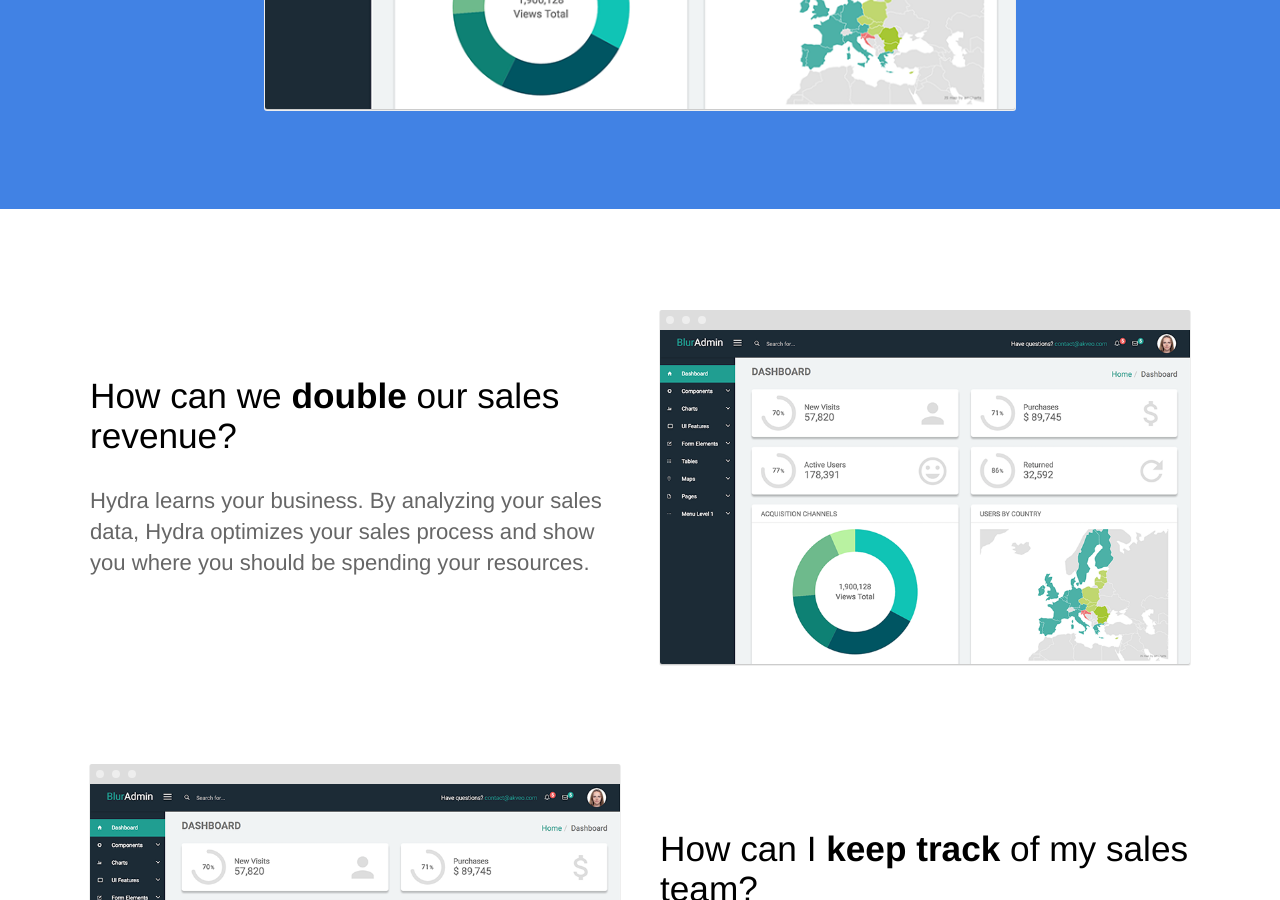
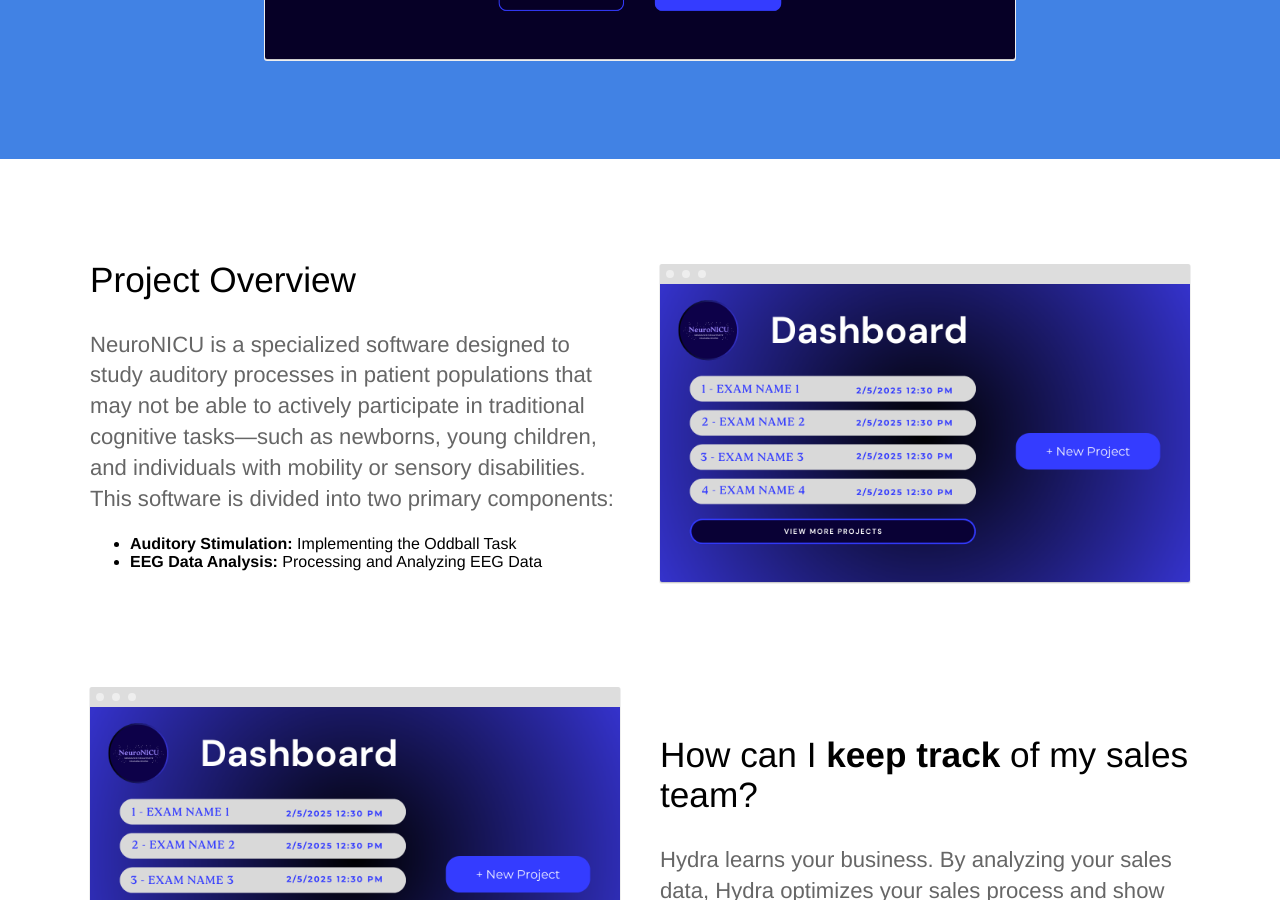
Before and after one commit to neuroNICU/neuroNICU.github.io, a Jekyll site: the page built from index.html, in a window 1280 px wide and 900 px high, scrolled down 727 px. Built offline with Jekyll 4.4.1, drawn with Linux system fonts in a browser that asks for light colours.

Commit message:
add mockup photos and edit project overview

```diff
--- a/index.html
+++ b/index.html
@@ -8,7 +8,7 @@
 		<p class="subtext editable">Cognitive Neuroscience Toolkit</p>
 		<div class="cta button alt"><a href="{{ site.baseurl }}/about/">Learn More</a></div>
 		<div>
-			<img src="{{ site.baseurl }}/images/dashboard.png" alt="Screenshot" class="screenshot editable" />
+			<img src="{{ site.baseurl }}/images/index.png" alt="Index Page" class="screenshot editable" />
 		</div>
 	</div>
 </section>
@@ -17,11 +17,17 @@
 	<section>
 		<div class="container flex">
 			<div class="text editable">
-				<h2>How can we <strong>double</strong> our sales revenue?</h2>
-				<p>Hydra learns your business. By analyzing your sales data, Hydra optimizes your sales process and show you where you should be spending your resources. </p>
+				<h2>Project Overview</h2>
+				<p>NeuroNICU is a specialized software designed to study auditory processes in patient populations
+                that may not be able to actively participate in traditional cognitive tasks—such as newborns, young children, and individuals with mobility or sensory
+                disabilities. This software is divided into two primary components:</p>
+                <ul>
+                    <li><strong>Auditory Stimulation:</strong> Implementing the Oddball Task</li>
+                    <li><strong>EEG Data Analysis:</strong> Processing and Analyzing EEG Data</li>
+                </ul>
 			</div>
 			<div class="image">
-				<img src="{{ site.baseurl }}/images/dashboard.png" alt="Screenshot" class="screenshot editable" />
+				<img src="{{ site.baseurl }}/images/dashboard.png" alt="Dashboard view" class="screenshot editable" />
 			</div>
 		</div>
 	</section>
```
Also changed, not shown: images/_screenshot.png (deleted), images/begin_exam.png (added), images/complete_exam.png (added), images/dashboard.png, images/exam_parameters.png (added), images/go_data_analysis.png (added), images/index.png (added), images/logo.svg, images/mid_exam.png (added), images/project_settings.png (added).
